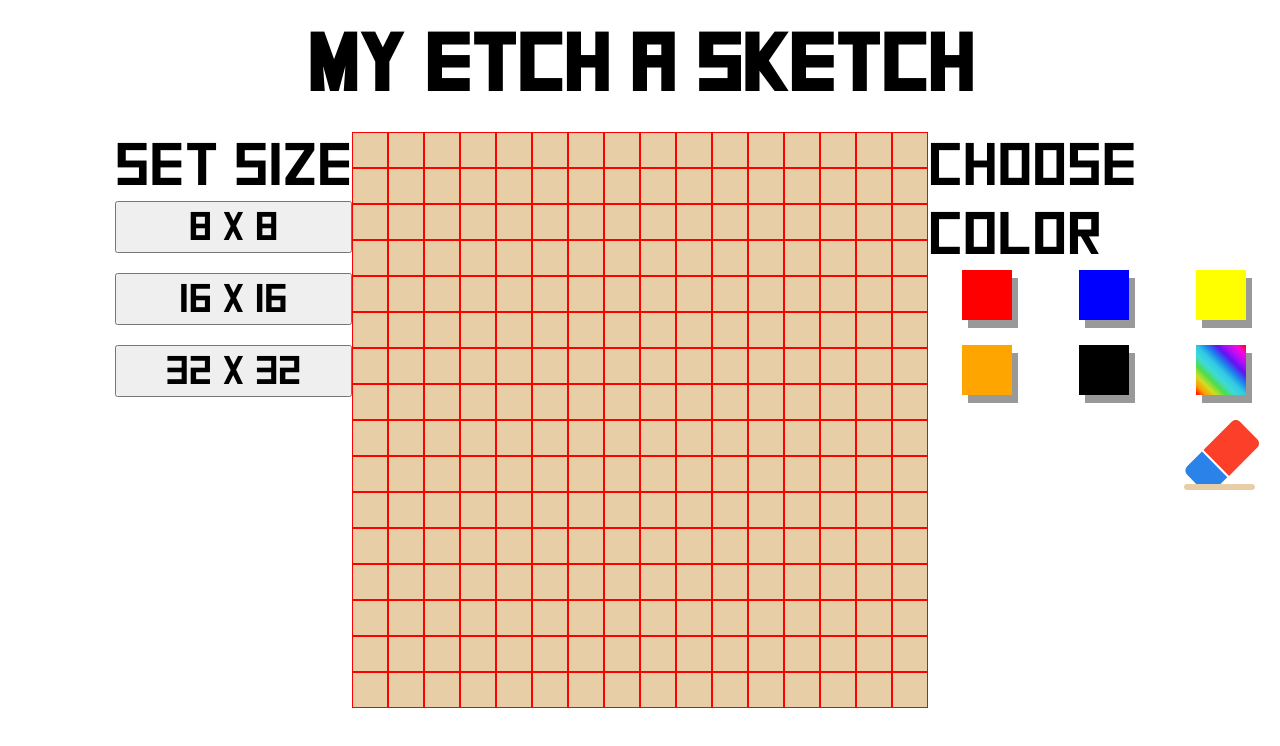
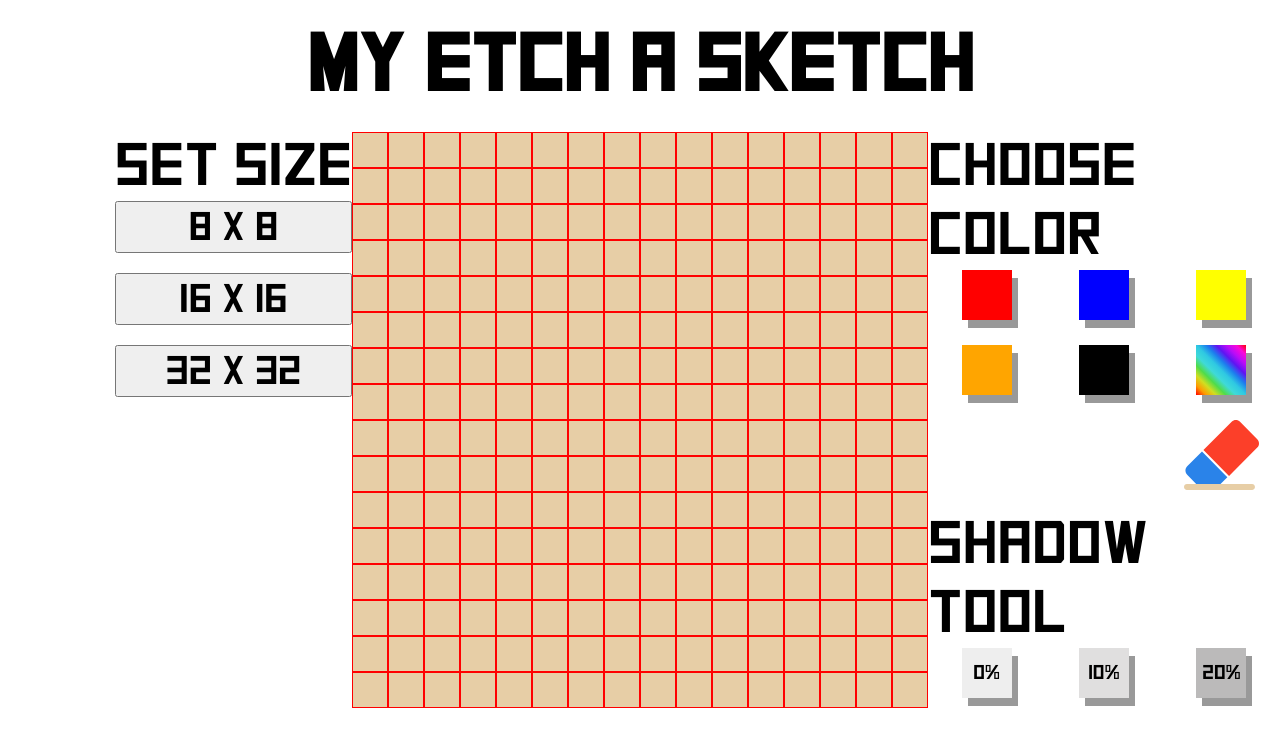
Before and after one commit to patrickfeeney03/etch-a-sketch, a plain HTML site: page index.html in a window 1280 px wide. Drawn offline with Linux system fonts and the light colour scheme.

Commit message:
Create shadowing buttons and add basic styling to them

```diff
--- a/index.html
+++ b/index.html
@@ -47,6 +47,14 @@
           <img src="./assets/eraser.svg" id="eraser" data-color="#e7cea6">
         </div>
       </div>
+      <div id="right-sub-col2">
+        <p class="small-title" id="shadow-title">Shadow Tool</p>
+        <div id="shadow-buttons-container">
+          <button class="shadow-button" id="button-0" data-brightnessChange="0">0%</button>
+          <button class="shadow-button" id="button-10" data-brightnessChange="-0.1">10%</button>
+          <button class="shadow-button" id="button-20" data-brightnessChange="-0.2">20%</button>
+        </div>
+      </div>
     </div>
   </div>
 
--- a/style.css
+++ b/style.css
@@ -178,3 +178,35 @@ body {
   width: 75px;
   grid-column: 3;
 }
+
+#shadow-title {
+  margin: 20px auto auto auto;
+}
+
+#shadow-buttons-container {
+  display: grid;
+  grid-template-columns: repeat(3, 1fr);
+  place-items: center;
+  row-gap: 25px;
+}
+
+.shadow-button {
+  border: none;
+  width: 50px;
+  height: 50px;
+  box-shadow: 6px 8px #999;
+  font-size: 20px;
+  font-family: "Square";
+}
+
+#button-0 {
+  background-color: #eeeeee;
+}
+
+#button-10 {
+  background-color: #e0dfdf;
+}
+
+#button-20 {
+  background-color: #bbbaba;
+}
```
